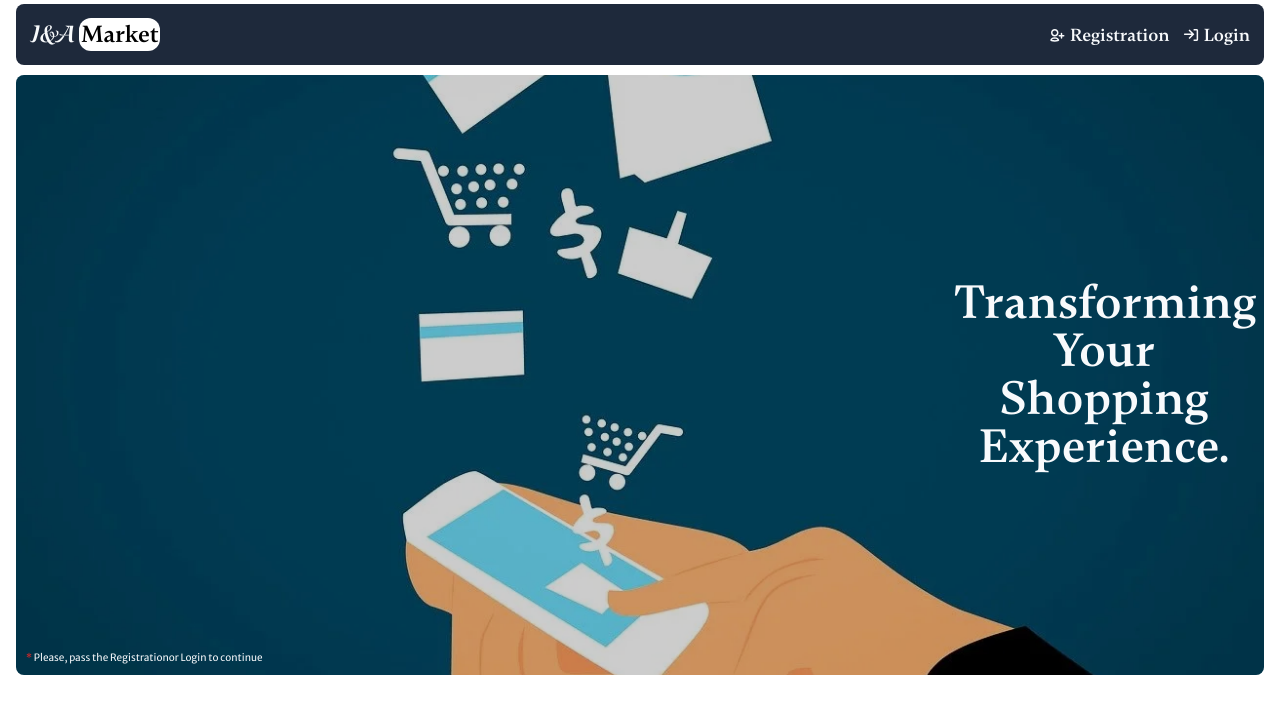
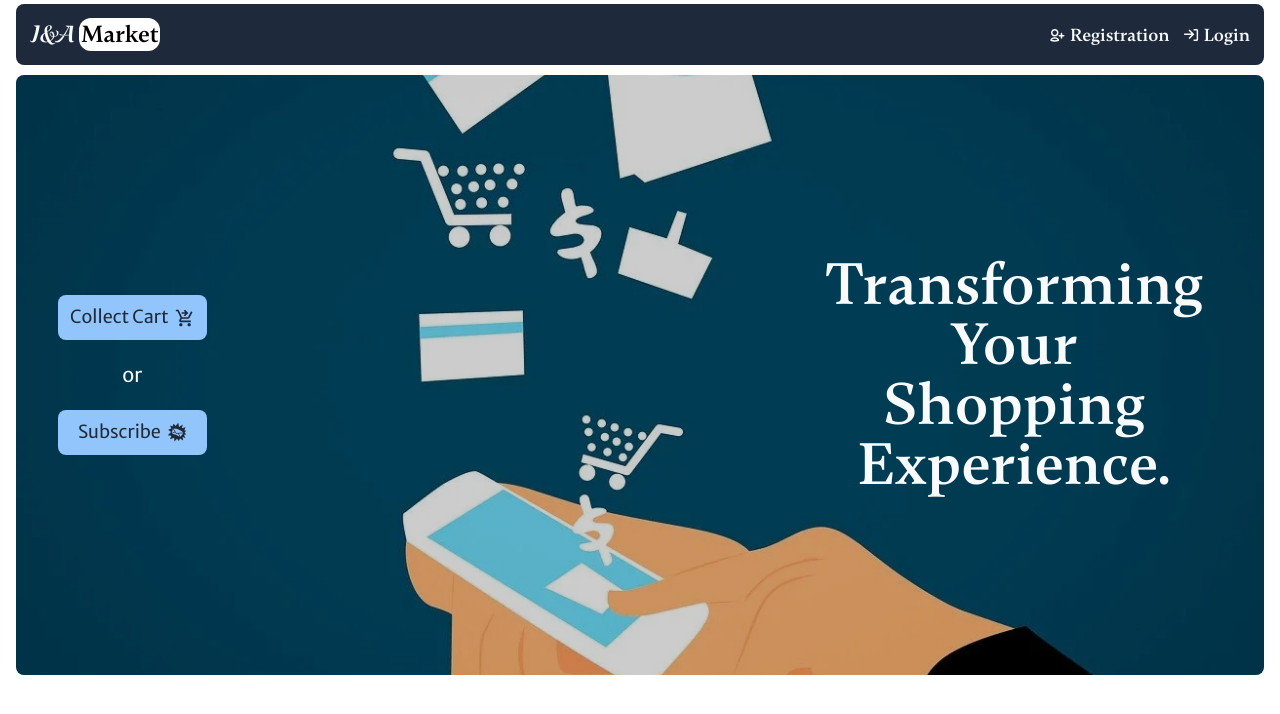
Before and after one commit to Artur-Luniaka/marketplace, a React (Vite) app: page / in a window 1280 px wide. Shown: the top 714 px of the page. Built offline with nearby package versions, Linux system fonts and the light colour scheme.

Commit message:
fully changed markUp and styles for Hero component

```diff
--- a/src/components/Hero.jsx
+++ b/src/components/Hero.jsx
@@ -1,18 +1,34 @@
+import { MdOutlineShoppingCartCheckout } from "react-icons/md";
+import { GiLetterBomb } from "react-icons/gi";
+
 const Hero = () => {
   return (
     <>
       <div className="bg-[url('/bg-version-3.webp')] h-[600px] bg-cover bg-center rounded-lg">
         <div className="flex h-full bg-black bg-opacity-20 rounded-lg p-2.5">
-          <div className="flex order-1 items-center md:ml-auto">
-            <h1 className="text-3 text-2xl text-center font-gambetta max-w-[300px] md:text-5xl">
+          <div className="flex order-1 items-center ml-auto md:mr-2 xl:mr-10">
+            <h1 className="text-3 text-2xl text-center font-gambetta max-w-[300px] md:text-5xl xl:text-6xl xl:max-w-[400px]">
               Transforming Your Shopping Experience.
             </h1>
           </div>
           <div className="flex flex-shrink-1 items-end">
-            <p className="text-3 text-[10px] font-merriweather max-w-[250px]">
+            {/* <p className="text-3 text-[10px] font-merriweather max-w-[250px]">
               <span className="text-red-600">*</span> Please, pass the
               Registrationor Login to continue
-            </p>
+            </p> */}
+            <span className="flex flex-col md:gap-5 md:my-auto xl:ml-8">
+              <button className="btn-2 p-1 rounded-lg font-merriweather flex justify-center items-center text-[12px] md:p-2 md:text-[16px] md:gap-1.5 xl:p-3 xl:text-[18px]">
+                Collect Cart
+                <MdOutlineShoppingCartCheckout className="text-[16px] md:text-[18px] xl:text-[20px]" />
+              </button>
+              <p className="text-center text-3 font-merriweather text-[14px] md:text-[18px] xl:text-[20px]">
+                or
+              </p>
+              <button className="btn-2 p-1 rounded-lg font-merriweather flex justify-center items-center text-[12px] gap-0.5 md:p-2 md:text-[16px] md:gap-1.5 xl:p-3 xl:text-[18px]">
+                Subscribe
+                <GiLetterBomb className="text-[16px] md:text-[18px] xl:text-[20px]" />
+              </button>
+            </span>
           </div>
         </div>
       </div>
```
